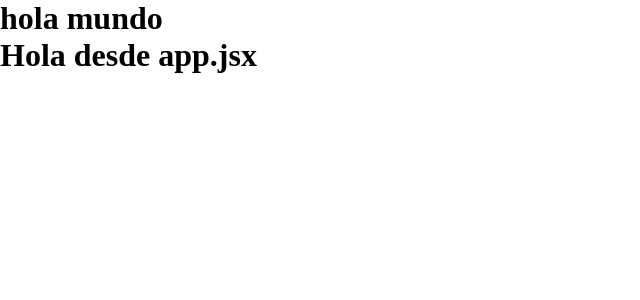
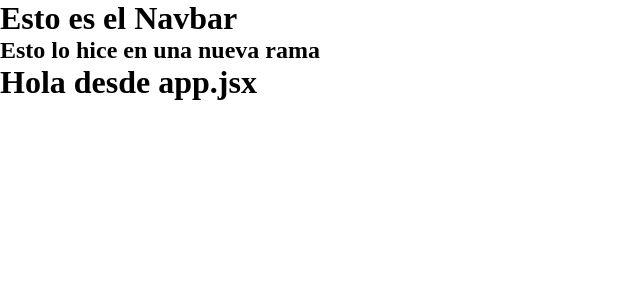
Before and after one commit to LucianoMarello/EntregaFinal-Marello, a React (Vite) app: page / in a window 1280 px wide. Shown: the top 300 px of the page, without its empty margins (0-640 px from the left). Built offline with nearby package versions, Linux system fonts and the light colour scheme.

Commit message:
Probando

```diff
--- a/src/App.jsx
+++ b/src/App.jsx
@@ -1,4 +1,5 @@
 import Navbar from "./Navbar";
+
 function App() {
   return (
     <div>
--- a/src/Navbar.jsx
+++ b/src/Navbar.jsx
@@ -1,7 +1,8 @@
 const Navbar = () => {
   return (
     <div>
-      <h1>hola mundo</h1>
+      <h1>Esto es el Navbar</h1>
+      <h2>Esto lo hice en una nueva rama</h2>
     </div>
   );
 };
```
